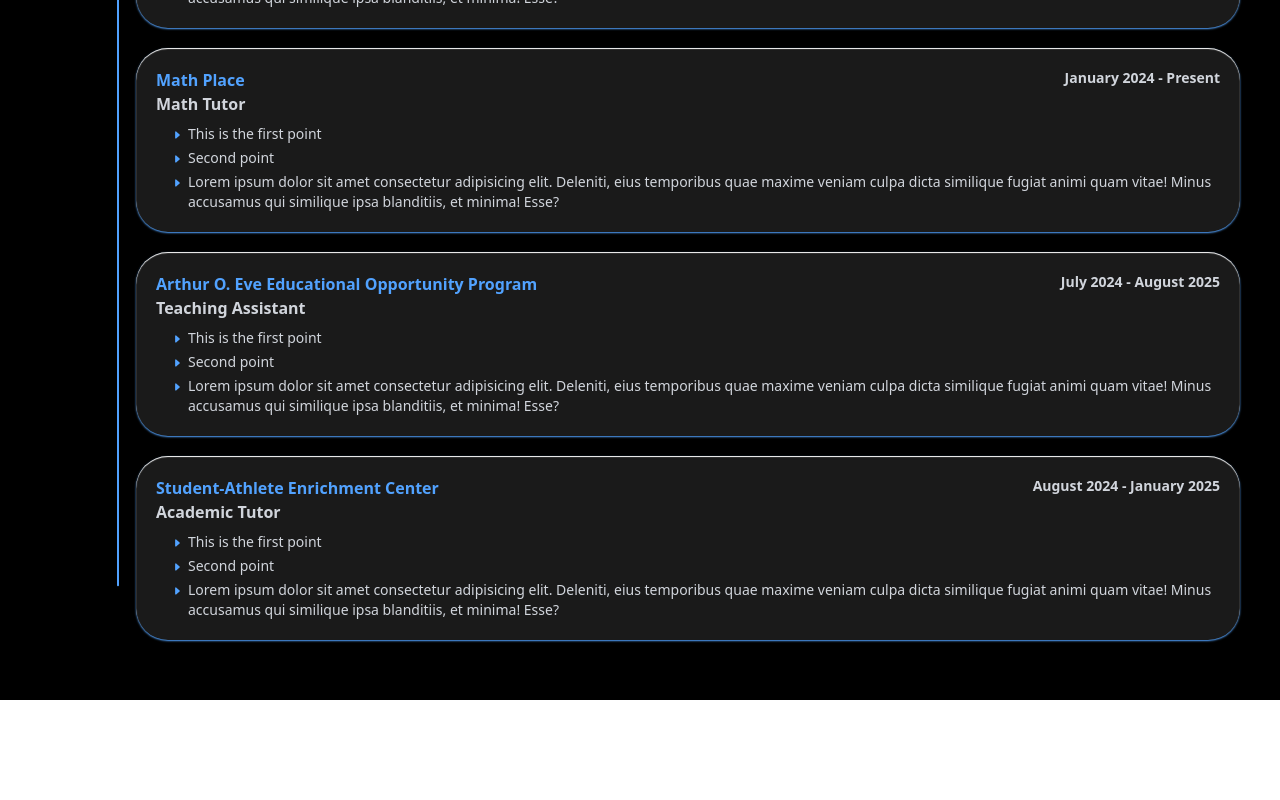
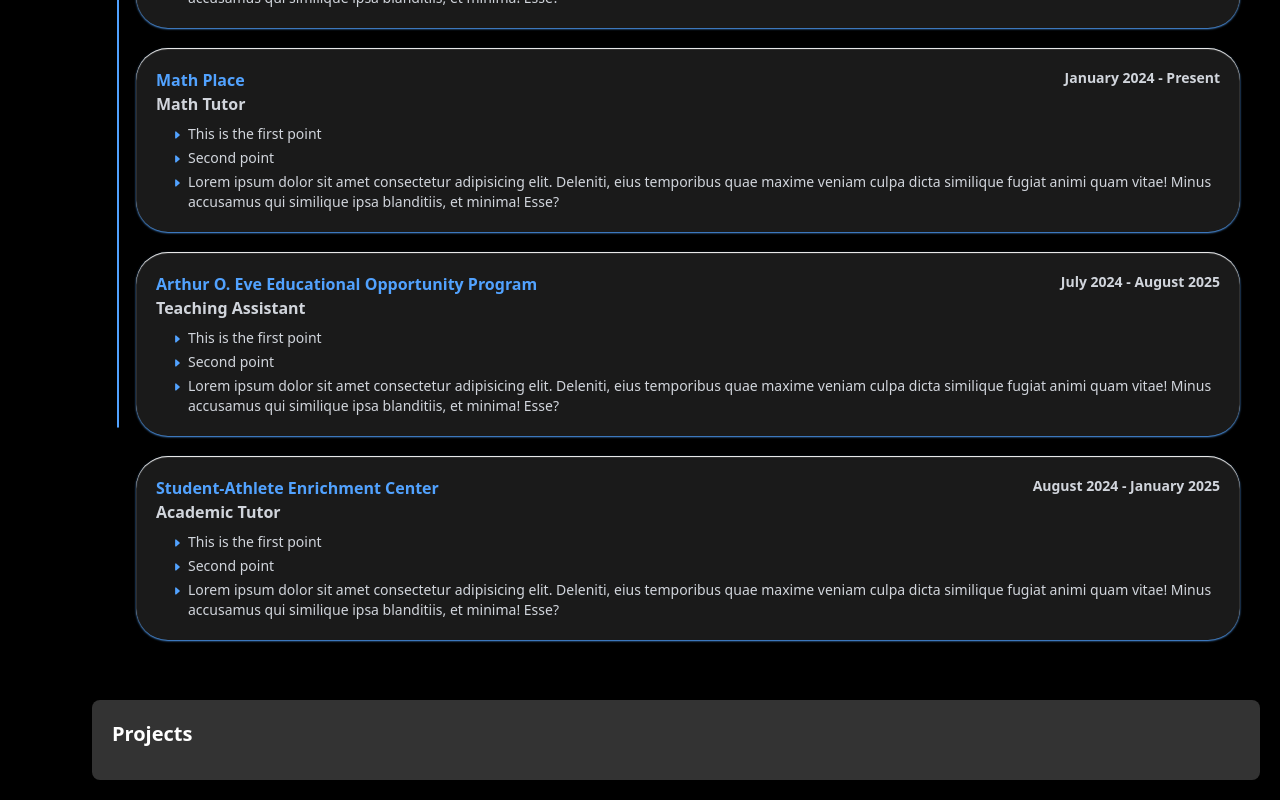
Before and after one commit to HP-002/portfolio, a React (Vite) app: page / in a window 1280 px wide. Shown: the part 1816-2616 px from the top of the page. Before the commit the page ends 2516 px from the top, so only its background shows below. Built offline with nearby package versions, Linux system fonts and the light colour scheme.

Commit message:
feat: Add ProjectList component and integrate it into Body component

```diff
--- a/src/Components/Body.jsx
+++ b/src/Components/Body.jsx
@@ -1,8 +1,9 @@
-import Introduction from './Introduction.jsx';
+import Introduction from './Introduction.jsx'
 import AboutMe from './AboutMe.jsx'
-import Education from './Education.jsx';
+import Education from './Education.jsx'
 import Skills from "./Skills.jsx"
-import ExperienceList from './ExperienceList.jsx';
+import ExperienceList from './ExperienceList.jsx'
+import ProjectList from "./ProjectList.jsx"
 
 function Body() {
     return (
@@ -12,6 +13,7 @@
             <Education />
             <Skills />
             <ExperienceList />
+            <ProjectList />
         </div>
     )
 }
--- /dev/null
+++ b/src/Components/ProjectList.jsx
@@ -0,0 +1,52 @@
+import { motion, useScroll } from "motion/react"
+import { useRef } from "react"
+
+function ProjectList() {
+    const projectsRef = useRef(null)
+    const { scrollYProgress } = useScroll({
+        target: projectsRef,
+        offset: ["start center", "end center"],
+    })
+
+    console.log(motion)
+
+    return (
+        <div
+            className="m-5 p-5 text-white rounded-lg bg-white/20"
+        >
+            <h1
+                className="text-xl font-bold mb-3"
+            >
+                Projects
+            </h1>
+
+            <div
+                className="flex relative"
+            >
+                <div
+                    className="relative w-4 mr-3"
+                >
+                    <motion.div
+                        id="scroll-indicator"
+                        style={{
+                            scaleY: scrollYProgress,
+                            transformOrigin: "top",
+                            backgroundColor: "oklch(70.7% 0.165 254.624)",
+                        }}
+                        className="w-0.5 rounded-full h-full bg-gray-700 absolute left-1/2 top-0 -translate-x-1/2 origin-top"
+                    />
+                </div>
+
+                <div
+                    ref={scrollYProgress}
+                    className="flex flex-wrap"
+                >
+                    {/* Content */}
+                </div>
+            </div>
+
+        </div>
+    )
+}
+
+export default ProjectList
```
